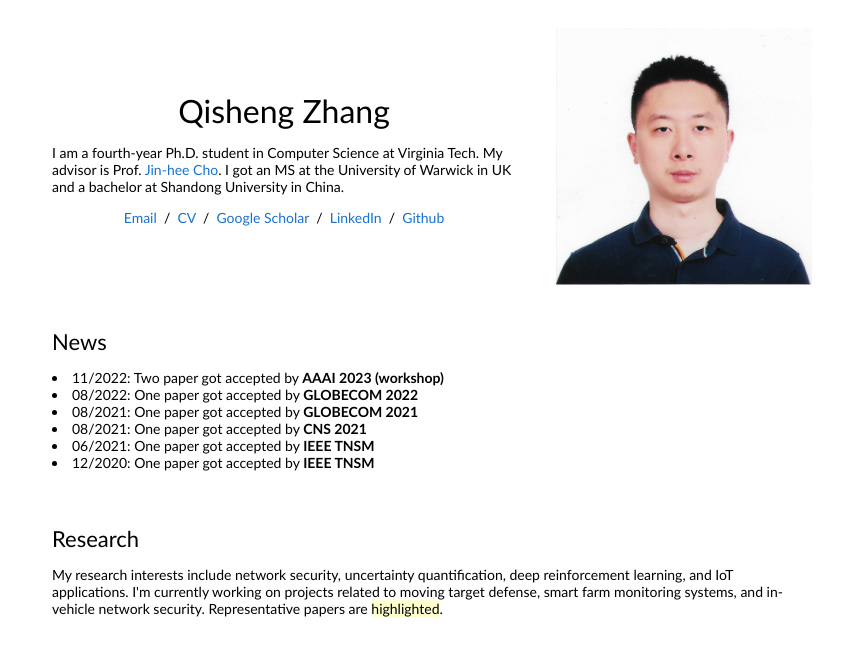
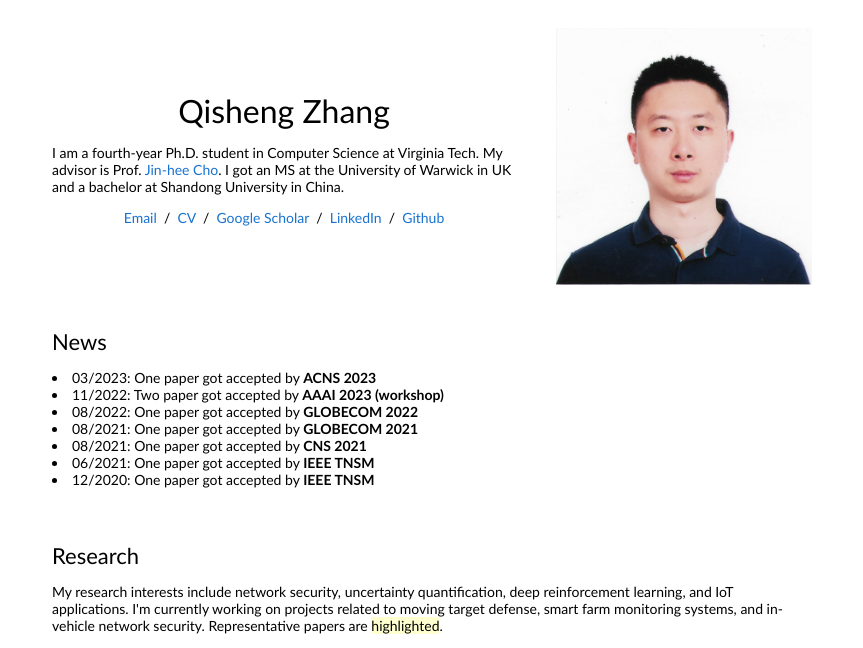
Before and after one commit to DigitalErage/DigitalErage.github.io, a plain HTML site: page index.html in a window 1280 px wide. Shown: the top 648 px of the page, without its empty margins (208-1071 px from the left). Drawn offline with Linux system fonts and the light colour scheme.

Commit message:
Update index.html

```diff
--- a/index.html
+++ b/index.html
@@ -42,6 +42,7 @@
             <td style="padding:20px;width:100%;vertical-align:middle">
               <heading>News</heading>
               <p>
+                <li>03/2023: One paper got accepted by <strong>ACNS 2023</strong></li>
                 <li>11/2022: Two paper got accepted by <strong>AAAI 2023 (workshop)</strong></li>
                 <li>08/2022: One paper got accepted by <strong>GLOBECOM 2022</strong></li>
                 <li>08/2021: One paper got accepted by <strong>GLOBECOM 2021</strong></li>
```
